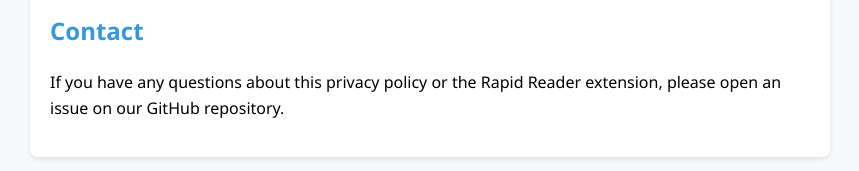
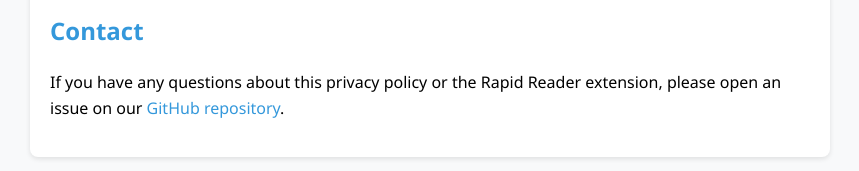
Before and after one commit to ClaysonIO/rapid-reader-extension, a browser extension: page privacy_policy.html in a window 1280 px wide. Shown: the part 1193-1364 px from the top of the page, without its empty margins (210-1069 px from the left). Drawn offline with Linux system fonts and the light colour scheme.

```diff
--- a/privacy_policy.html
+++ b/privacy_policy.html
@@ -98,7 +98,7 @@
 
     <h2>Contact</h2>
     <p>
-      If you have any questions about this privacy policy or the Rapid Reader extension, please open an issue on our GitHub repository.
+      If you have any questions about this privacy policy or the Rapid Reader extension, please open an issue on our <a href="https://github.com/ClaysonIO/rapid-reader-extension">GitHub repository</a>.
     </p>
   </div>
 
```
Also changed, not shown: manifest.json.
